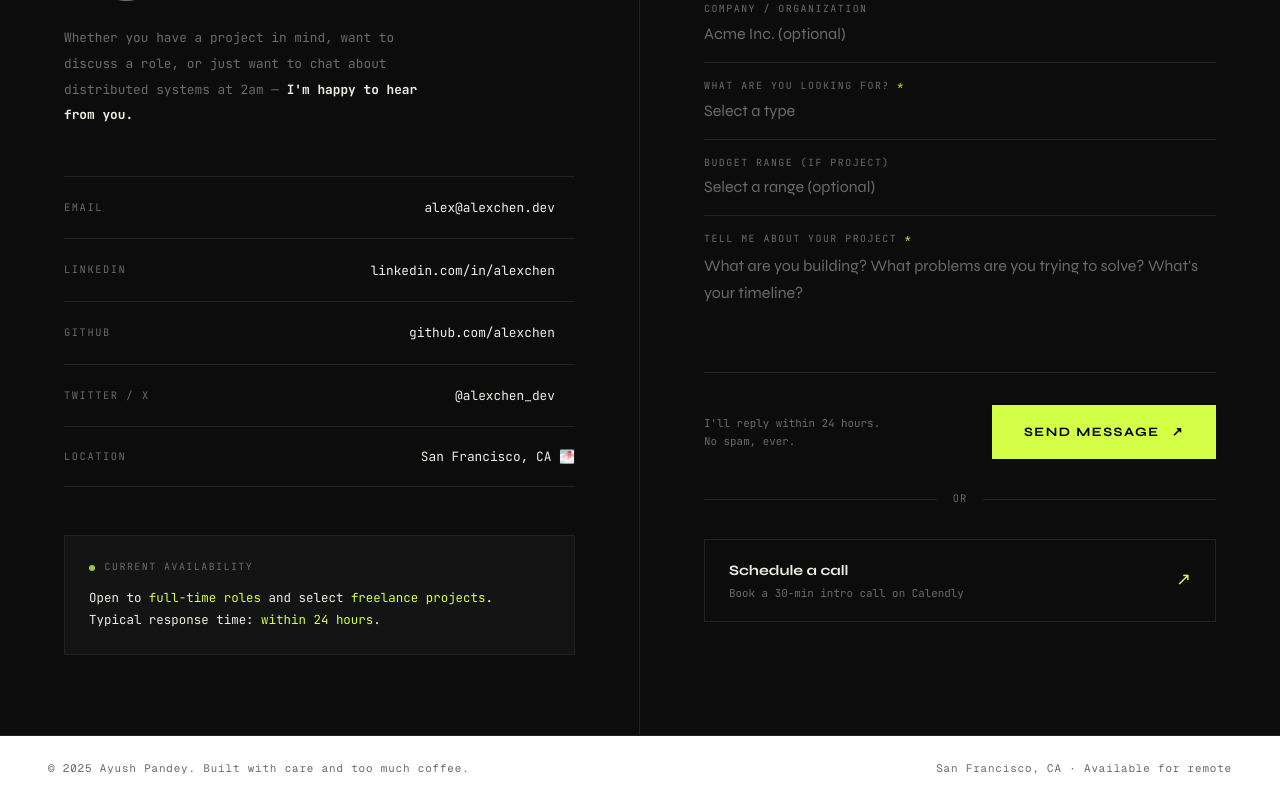
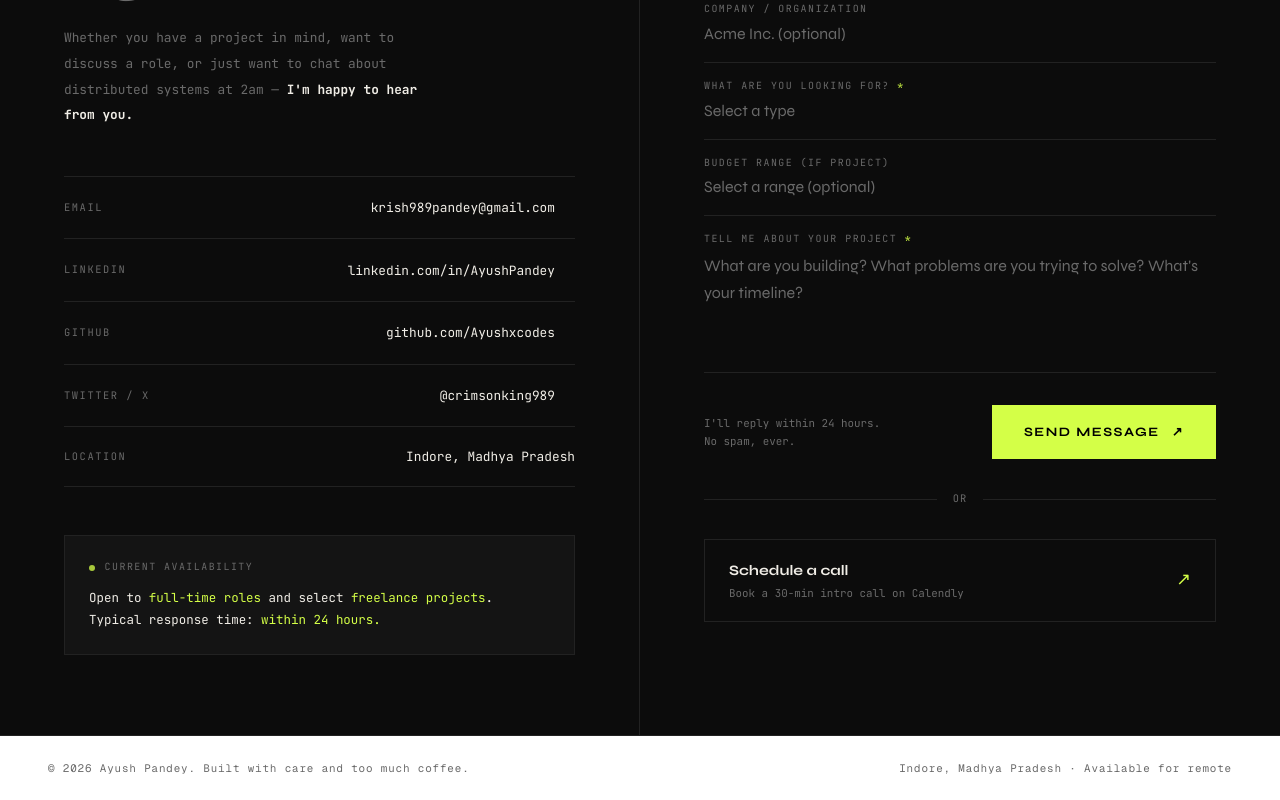
Before and after one commit to Ayushxcodes/portfolio, a Next.js app: page /contact in a window 1280 px wide. Shown: the part 385-1185 px from the top of the page. Built offline with nearby package versions, Linux system fonts and the light colour scheme.

Commit message:
deatils_chaneg

```diff
--- a/src/components/Base/Footer.tsx
+++ b/src/components/Base/Footer.tsx
@@ -1,8 +1,8 @@
 export default function Footer() {
   return (
     <footer className="flex items-center justify-between flex-wrap gap-2 px-12 py-6 border-t border-[#222]">
-      <p className="font-mono text-[0.68rem] text-[#6a6a6a] tracking-[0.08em]">© 2025 Ayush Pandey. Built with care and too much coffee.</p>
-      <p className="font-mono text-[0.68rem] text-[#6a6a6a] tracking-[0.08em]">San Francisco, CA · Available for remote</p>
+      <p className="font-mono text-[0.68rem] text-[#6a6a6a] tracking-[0.08em]">© 2026 Ayush Pandey. Built with care and too much coffee.</p>
+      <p className="font-mono text-[0.68rem] text-[#6a6a6a] tracking-[0.08em]">Indore, Madhya Pradesh · Available for remote</p>
     </footer>
   );
 }
--- a/src/components/ContactPage/data.tsx
+++ b/src/components/ContactPage/data.tsx
@@ -1,16 +1,10 @@
-export const NAV_LINKS = [
-  { href: "about.html",      label: "About",      active: false },
-  { href: "projects.html",   label: "Work",       active: false },
-  { href: "experience.html", label: "Experience", active: false },
-  { href: "contact.html",    label: "Contact",    active: true  },
-];
 
 export const CONTACT_DETAILS = [
-  { label: "Email",      value: "alex@alexchen.dev",        href: "mailto:alex@alexchen.dev", isLink: true },
-  { label: "LinkedIn",   value: "linkedin.com/in/alexchen", href: "#",                        isLink: true },
-  { label: "GitHub",     value: "github.com/alexchen",      href: "#",                        isLink: true },
-  { label: "Twitter / X",value: "@alexchen_dev",             href: "#",                        isLink: true },
-  { label: "Location",   value: "San Francisco, CA 🌁",      href: "",                         isLink: false },
+  { label: "Email",      value: "krish989pandey@gmail.com",        href: "mailto:krish989pandey@gmail.com", isLink: true },
+  { label: "LinkedIn",   value: "linkedin.com/in/AyushPandey", href: "https://www.linkedin.com/in/ayush-pandey-654486291",                        isLink: true },
+  { label: "GitHub",     value: "github.com/Ayushxcodes",      href: "https://github.com/Ayushxcodes",                        isLink: true },
+  { label: "Twitter / X",value: "@crimsonking989",             href: "https://x.com/crimsonking989",                        isLink: true },
+  { label: "Location",   value: "Indore, Madhya Pradesh",      href: "",                         isLink: false },
 ];
 
 export const INQUIRY_OPTIONS = [
--- a/src/components/Landing/Contact.tsx
+++ b/src/components/Landing/Contact.tsx
@@ -1,7 +1,7 @@
 import Link from 'next/link';
 
 const CONTACT_LINKS: { label: string; href: string; target?: string }[] = [
-  { label: 'GitHub', href: 'https://github.com/Ayushxcodes' },
+  { label: 'GitHub', href: '' },
   { label: 'LinkedIn', href: 'https://www.linkedin.com/in/ayush-pandey-654486291' },
   { label: 'Twitter / X', href: 'https://x.com/crimsonking989' },
   { label: 'Resume ↓', href: '#' },
```
